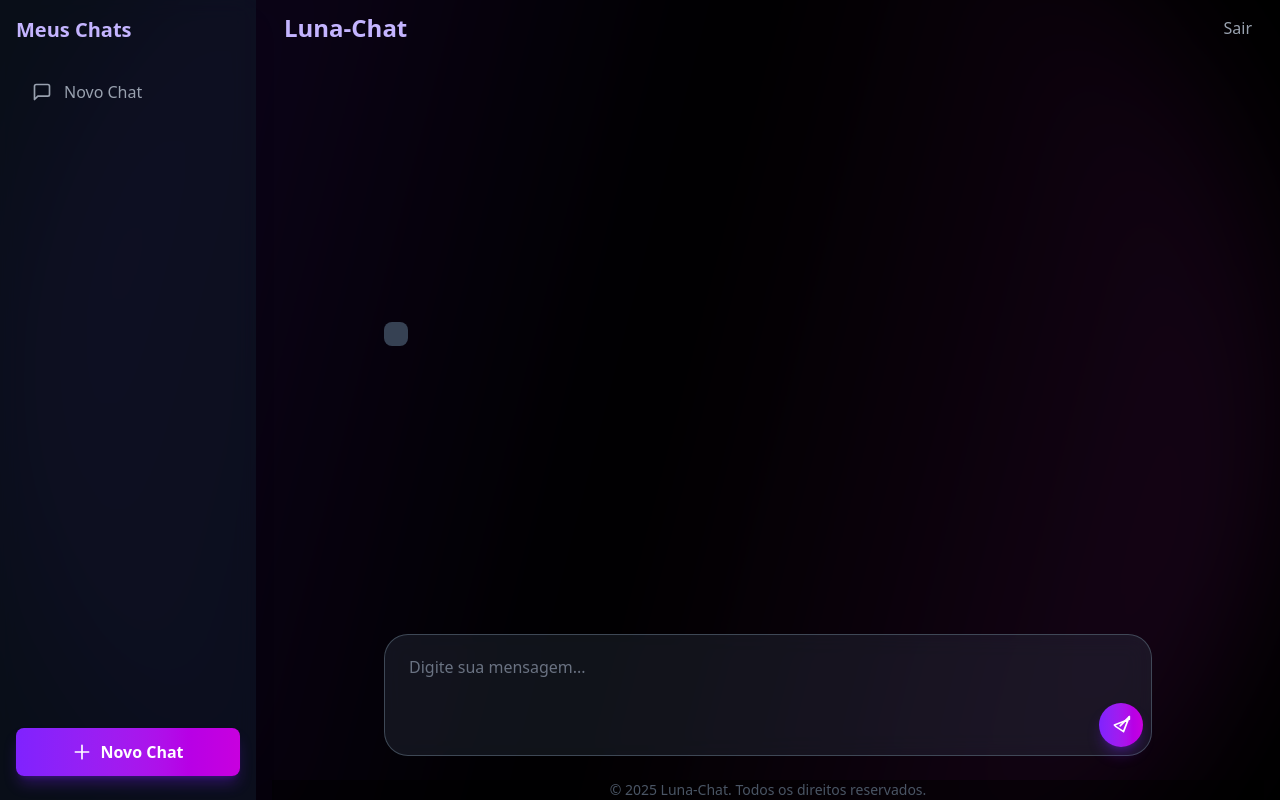
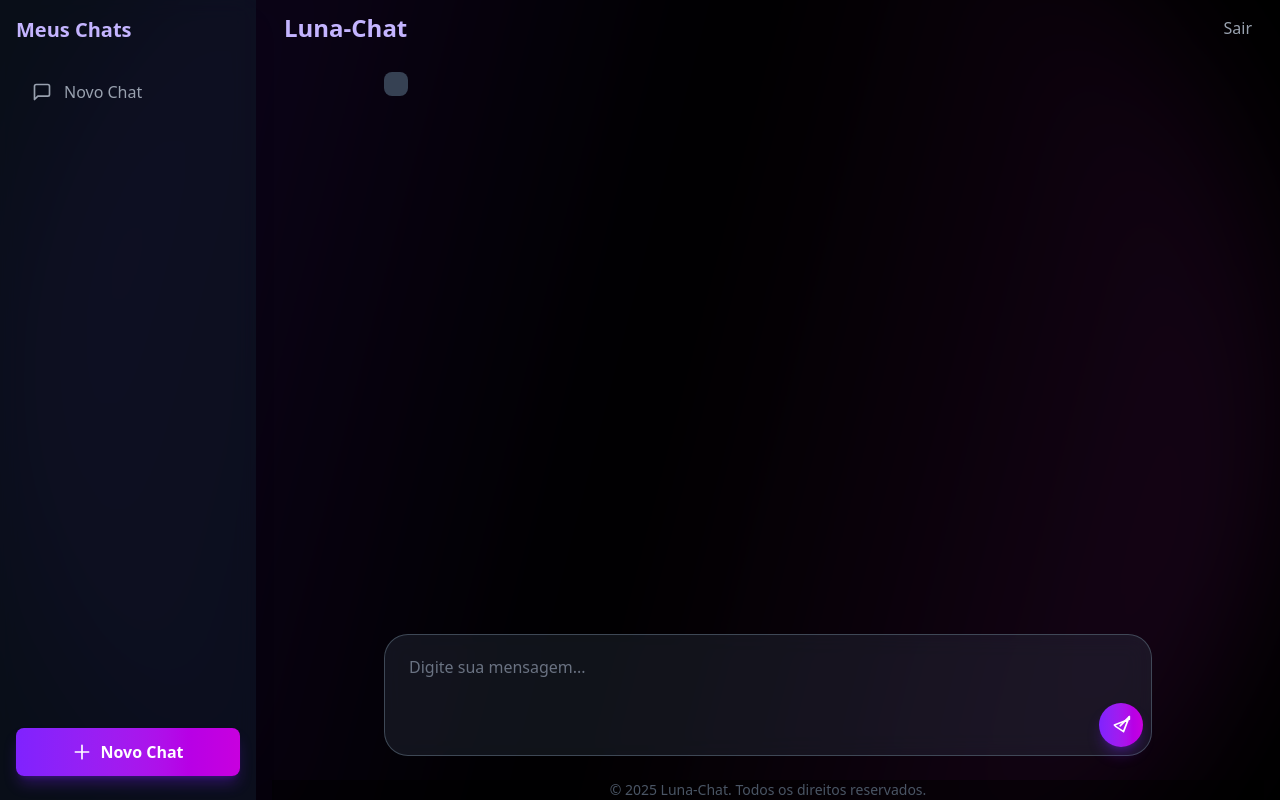
Before and after one commit to FelippeTN/Luna-Chat, a Django app: template templates/chat_views/chat.html in a window 1280 px wide. Run offline with Django 5.2, Linux system fonts and the light colour scheme; the template is opened without the code that fills it: most values are stand-ins (such as "Sample title", 1, 10 or a date in 2020); one stand-in notice (Sample message) is shown; style sheets or scripts are compiled from the project's sources.

Commit message:
FIX: update message display logic and change button to link for new chat

```diff
--- a/templates/chat_views/chat.html
+++ b/templates/chat_views/chat.html
@@ -16,9 +16,9 @@
                 <a href="{% url 'logout_view' %}" class="text-gray-400 hover:text-fuchsia-400 transition-colors duration-300">Sair</a>
             </header>
 
-            <div class="flex-grow flex flex-col p-4 overflow-hidden">
-                <div class="flex flex-col items-center justify-center h-full">
-                    {% if messages %}
+           <div class="flex-grow flex flex-col p-4 overflow-hidden">
+                {% if messages %}
+                    <div class="flex flex-col items-center h-full overflow-y-auto">
                         {% for message in messages %}
                             {% if message.role == 'user' %}
                                 <div class="w-full max-w-3xl mb-4 text-right">
@@ -34,12 +34,13 @@
                                 </div>
                             {% endif %}
                         {% endfor %}
-                    {% else %}
-                        <h class="text-3xl font-semibold text-violet-500 fade-to-white">Hey, {{ user.username }}</h1>
-                    {% endif %}
-                </div>
+                    </div>
+                {% else %}
+                    <div class="flex flex-col items-center justify-center h-full">
+                        <h1 class="text-3xl font-semibold text-violet-500 fade-to-white">Hey, {{ user.username }}</h1>
+                    </div>
+                {% endif %}
             </div>
-
 
             <div class="mt-auto pb-6 w-full flex justify-center z-10">
                 <div class="flex flex-col w-full max-w-3xl bg-gray-700/30 backdrop-blur-md border border-gray-600/80 rounded-3xl p-2">
--- a/templates/chat_views/sidebar.html
+++ b/templates/chat_views/sidebar.html
@@ -15,9 +15,9 @@
         {% endfor %}
     </nav>
     <div class="px-4 mt-6">
-        <button class="w-full bg-gradient-to-r from-violet-600 to-fuchsia-600 text-white font-bold py-3 rounded-lg shadow-lg shadow-violet-600/30 transform transition-all duration-300 hover:scale-105 hover:shadow-2xl hover:shadow-violet-500/50 focus:outline-none focus:ring-4 focus:ring-violet-500/50 flex items-center justify-center">
+        <a href="{% url 'chat_view' %}" class="w-full bg-gradient-to-r from-violet-600 to-fuchsia-600 text-white font-bold py-3 rounded-lg shadow-lg shadow-violet-600/30 transform transition-all duration-300 hover:scale-105 hover:shadow-2xl hover:shadow-violet-500/50 focus:outline-none focus:ring-4 focus:ring-violet-500/50 flex items-center justify-center">
             <svg xmlns="http://www.w3.org/2000/svg" class="h-5 w-5 mr-2" fill="none" viewBox="0 0 24 24" stroke="currentColor" stroke-width="2"><path stroke-linecap="round" stroke-linejoin="round" d="M12 4v16m8-8H4" /></svg>
             Novo Chat
-        </button>
+        </a>
     </div>
 </aside>
```
